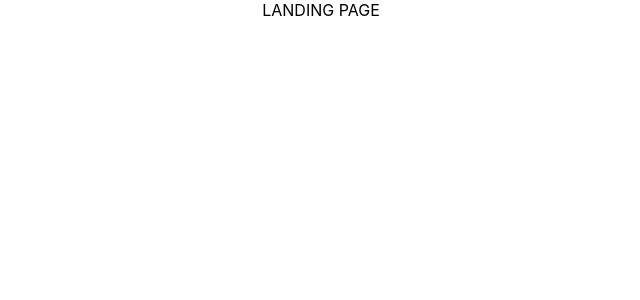
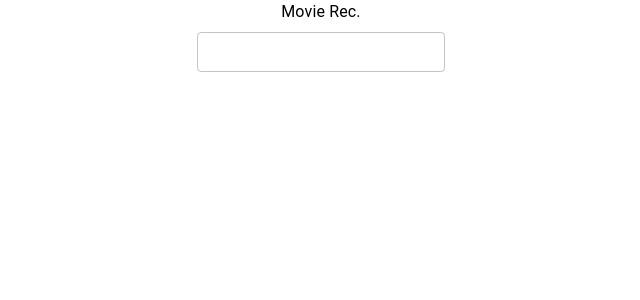
Before and after one commit to smpledvid/MovieLists, a React (Create React App) app: page / in a window 1280 px wide. Shown: the top 300 px of the page, without its empty margins (319-959 px from the left). Built offline with nearby package versions, Linux system fonts and the light colour scheme.

Commit message:
Setup at home page and landing page redirecting and search.

```diff
--- a/src/App.js
+++ b/src/App.js
@@ -1,15 +1,16 @@
 import React from 'react';
-import logo from './logo.svg';
 import './App.scss';
-import { BrowserRouter } from 'react-router-dom';
+import { BrowserRouter, Router, Route, Link } from 'react-router-dom';
 
-import { LandingPage } from "./pages/index";
+import { LandingPage, HomePage } from "./pages/index";
+
 
 function App() {
   return (
     <BrowserRouter>
       <div className="App">
-        <LandingPage />
+        <Route exact path="/" component={LandingPage}/>
+        <Route exact path="/search" component={HomePage}/>
       </div>
     </BrowserRouter>
 
--- /dev/null
+++ b/src/pages/home-page/home-page.js
@@ -0,0 +1,13 @@
+import React, { useState } from 'react';
+import './home-page.scss';
+
+function HomePage(props) {
+
+    return (
+      <div className="container">
+        Home Page
+      </div>
+    );
+}
+
+export default HomePage;
--- a/src/pages/index.js
+++ b/src/pages/index.js
@@ -1 +1,2 @@
-export {default as LandingPage} from './landing-page/landing-page'
+export {default as LandingPage} from './landing-page/landing-page';
+export {default as HomePage} from './home-page/home-page'
--- a/src/pages/landing-page/landing-page.js
+++ b/src/pages/landing-page/landing-page.js
@@ -1,10 +1,36 @@
-import React from 'react';
 import './landing-page.scss';
 
-function LandingPage() {
+import React, { useState } from 'react';
+import TextField from '@material-ui/core/TextField';
+import { Typography } from '@material-ui/core';
+import { useHistory } from "react-router-dom";
+
+function LandingPage(props) {
+    const [movieName, setMovieName] = useState('');
+    const history = useHistory();
+
+    const handleMovieSearch = () => {
+      console.log('Searching for ' + movieName);
+      history.push('/search', {
+        'movieName': movieName
+      });
+    };
+
+    const handleKeyPress = (event) => {
+      if(event.key === 'Enter') {
+        handleMovieSearch();
+      }
+    };
+
     return (
-      <div>
-          LANDING PAGE
+      <div className="container">
+        <Typography>Movie Rec.</Typography>
+        <TextField
+          variant="outlined"
+          margin="dense"
+          onChange={e => setMovieName(e.target.value)}
+          onKeyDown={e => handleKeyPress(e)}
+        />
       </div>
     );
 }
```
Also changed, not shown: src/pages/home-page/home-page.scss (added).
